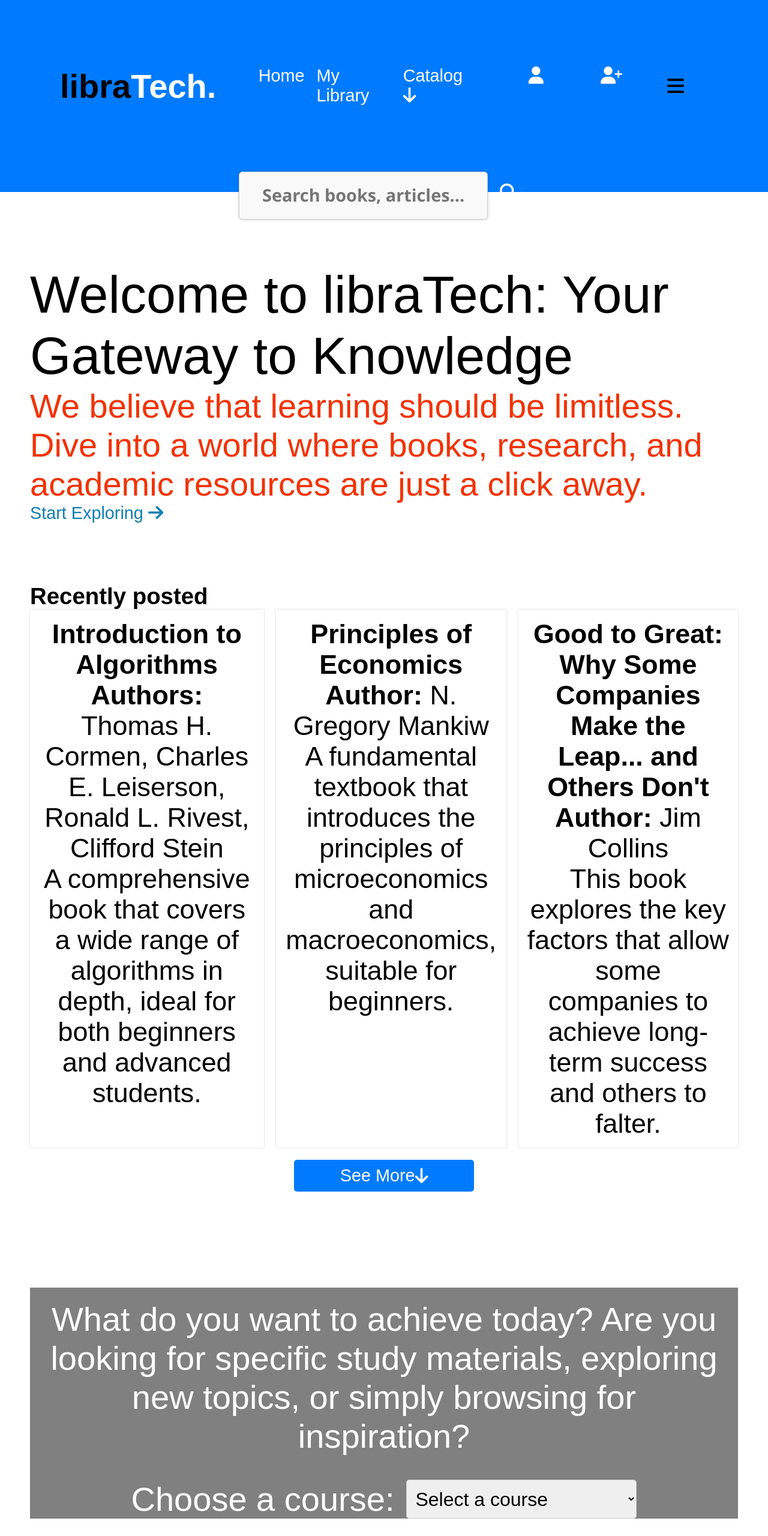
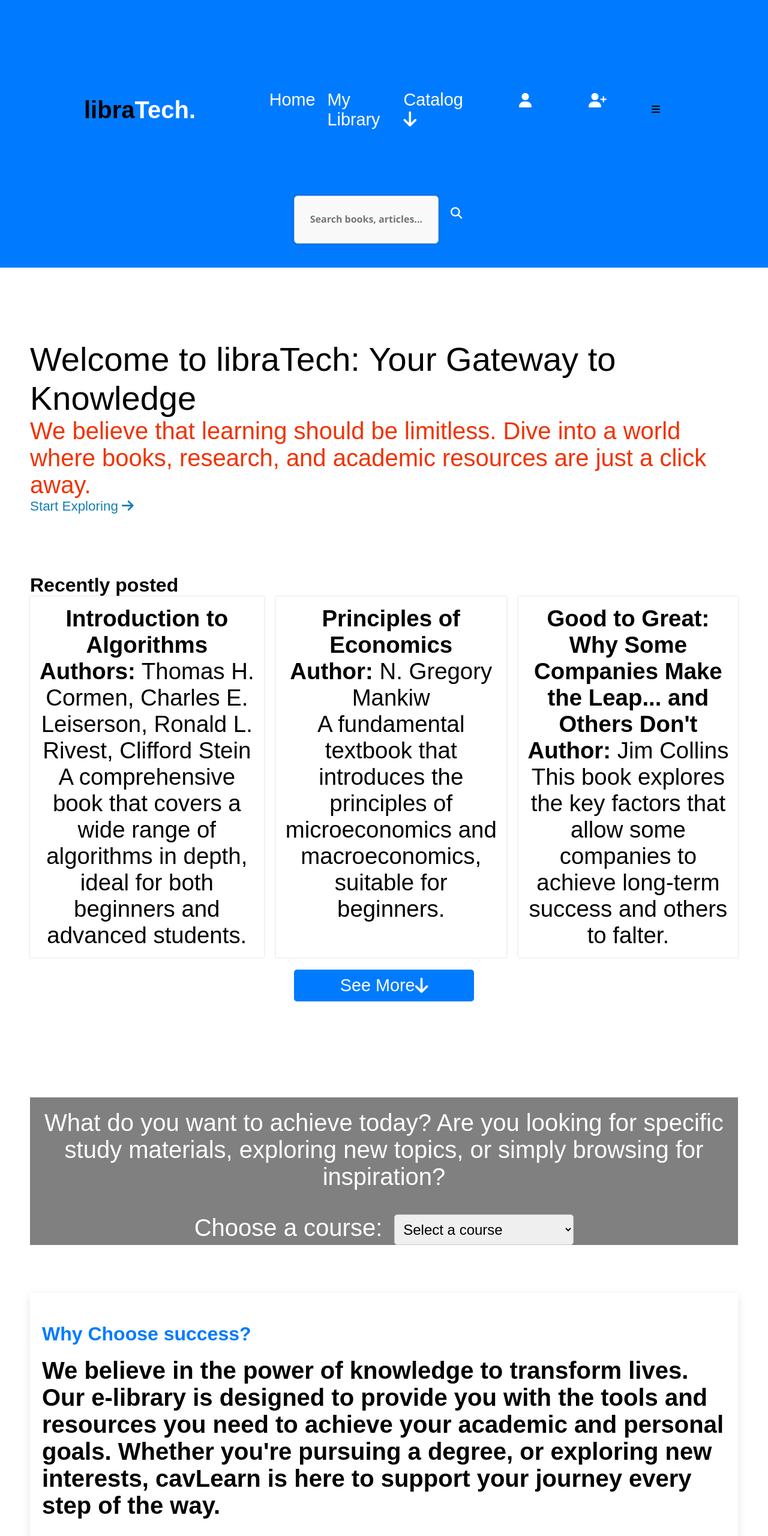
Before and after one commit to kalosa0770/CavLearn, a plain HTML site: page index.html in a window 1280 px wide. Shown: the top 2560 px of the page at 60% size. Drawn offline with Linux system fonts and the light colour scheme.

Commit message:
worked on login

```diff
--- a/static/css/index.css
+++ b/static/css/index.css
@@ -13,7 +13,8 @@ body {
 
 header {
     width: 100%;
-    height: 40vh;
+    height: max-content;
+    padding: 40px;
     box-sizing: border-box;
     background-color: #007bff;
 
@@ -37,7 +38,7 @@ header {
 }
 
 .header-container .logo a {
-    font-size: 3.5rem;
+    font-size: 2.5rem;
     text-decoration: none;
     color: black;
     font-weight: bold;
@@ -64,7 +65,7 @@ header {
     align-items: flex-start;
     justify-content: flex-start;
     margin: 0;
-    font-size: 1.2rem;
+    font-size: 0.9rem;
     transition: right 2s ease;
 }
 
@@ -89,7 +90,7 @@ header {
 }
 
 #bar {
-    font-size: 2rem;
+    font-size: 1rem;
 }
 
 .fa-solid.fa-times {
@@ -125,7 +126,7 @@ header {
     color: #000;
     width: 100%;
     font-weight: bold;
-    font-size: 1.5rem;
+    font-size: 1rem;
 }
 
 .sideBar .dropdown {
@@ -144,7 +145,7 @@ header {
 }
 
 .sideBar .dropdown-content li a {
-    font-size: 1rem;
+    font-size: 0.8rem;
     color: #127eb3;
     width: 100%;
 }
@@ -197,7 +198,7 @@ nav {
 .search-container input::placeholder {
     text-align: center;
     font-family: 'Segoe UI', Tahoma, Geneva, Verdana, sans-serif;
-    font-size: 1.8rem;
+    font-size: 1rem;
 }
 
 .search-container input[type="text"] {
@@ -206,7 +207,7 @@ nav {
     caret-color: #127eb3;
     font-family: 'Arial', sans-serif;
     font-weight: bold;
-    font-size: 1.8rem;
+    font-size: 1rem;
 }
 
 
@@ -214,7 +215,7 @@ nav {
 
 #search-icon {
     cursor: pointer;
-    font-size: 1.7rem;
+    font-size: 1.3rem;
     margin-right: auto;
     margin-left: auto;
 }
@@ -222,7 +223,7 @@ nav {
 #faSearch {
     color: #fff;
     cursor: pointer;
-    font-size: 1.8rem;
+    font-size: 1.2rem;
     background-color: none;
     padding-top: 20px;
 }
@@ -278,7 +279,7 @@ nav ul {
 }
 
 .dropdown-content li a {
-    font-size: 2rem;
+    font-size: 1.5rem;
     color: #127eb3;
     width: 100%;
 }
@@ -304,7 +305,7 @@ nav ul {
 }
 
 .login-links li i {
-    font-size: 1.8rem;
+    font-size: 1.5rem;
     padding-right: 15px;
 }
 
@@ -383,14 +384,14 @@ nav ul {
 }
 
 .intro h1 {
-    font-size: 5.5rem;
+    font-size: 3.5rem;
     color: #000;
     font-weight: 500;
     text-align: left;
 }
 
 .intro p {
-    font-size: 3.5rem;
+    font-size: 2.5rem;
     font-weight: lighter;
     text-align: left;
     color: rgb(242, 50, 2);
@@ -399,7 +400,7 @@ nav ul {
 .intro a {
     text-decoration: none;
     color: #127eb3;
-    font-size: 1.8rem;
+    font-size: 1.4rem;
 
 }
 
@@ -424,7 +425,7 @@ nav ul {
 }
 
 .subject-category h3 {
-    font-size: 2.4rem;
+    font-size: 2rem;
     color: #000;
     font-weight: bold;
 }
@@ -438,7 +439,7 @@ nav ul {
 .subject-category ul li {
     border: 0px solid #fff;
     box-shadow: 0px 0px 3px rgba(0, 0, 0, 0.2);
-    font-size: 2.8rem;
+    font-size: 2.4rem;
     width: max-content;
     padding: 15px;
     background-color: #fff;
@@ -487,7 +488,7 @@ nav ul {
 }
 
 .what-do-you-want p {
-    font-size: 3.5rem;
+    font-size: 2.5rem;
     color: #fff;
     text-align: left;
     margin-bottom: 20px;
@@ -505,7 +506,7 @@ nav ul {
 }
 
 .content .fa-solid.fa-arrow-right {
-    font-size: 3rem;
+    font-size: 2rem;
     cursor: pointer;
 }
 
@@ -525,12 +526,12 @@ nav ul {
 }
 
 .selection label {
-    font-size: 3.5rem;
+    font-size: 2.5rem;
     color: #fff;
 }
 
 .selection select {
-    font-size: 2rem;
+    font-size: 1.5rem;
     padding: 10px;
     border-radius: 5px;
     border: 1px solid #ccc;
@@ -641,14 +642,14 @@ nav ul {
 }
 
 .motivation-section h2 {
-    font-size: 2.5rem;
+    font-size: 2rem;
     color: #007bff;
     margin-bottom: 20px;
     text-align: left;
 }
 
 .motivation-section p {
-    font-size: 3.2rem;
+    font-size: 2.5rem;
     color: #000;
     font-weight: 700;
     margin-bottom: 40px;
@@ -682,13 +683,13 @@ nav ul {
 }
 
 .motivation-card p {
-    font-size: 2.8rem;
+    font-size: 2.4rem;
     color: #fff;
     text-align: center;
 }
 
 .motivation-card i {
-    font-size: 2.5rem;
+    font-size: 2rem;
     margin-left: auto;
     margin-right: auto;
     display: flex;
@@ -714,11 +715,11 @@ footer {
 
 .footer-icons i {
     cursor: pointer;
-    font-size: 2.5rem;
+    font-size: 1.8rem;
 }
 
 footer p {
-    font-size: 1.5rem;
+    font-size: 1.3rem;
     text-align: center;
     padding: 20px;
 }
```
